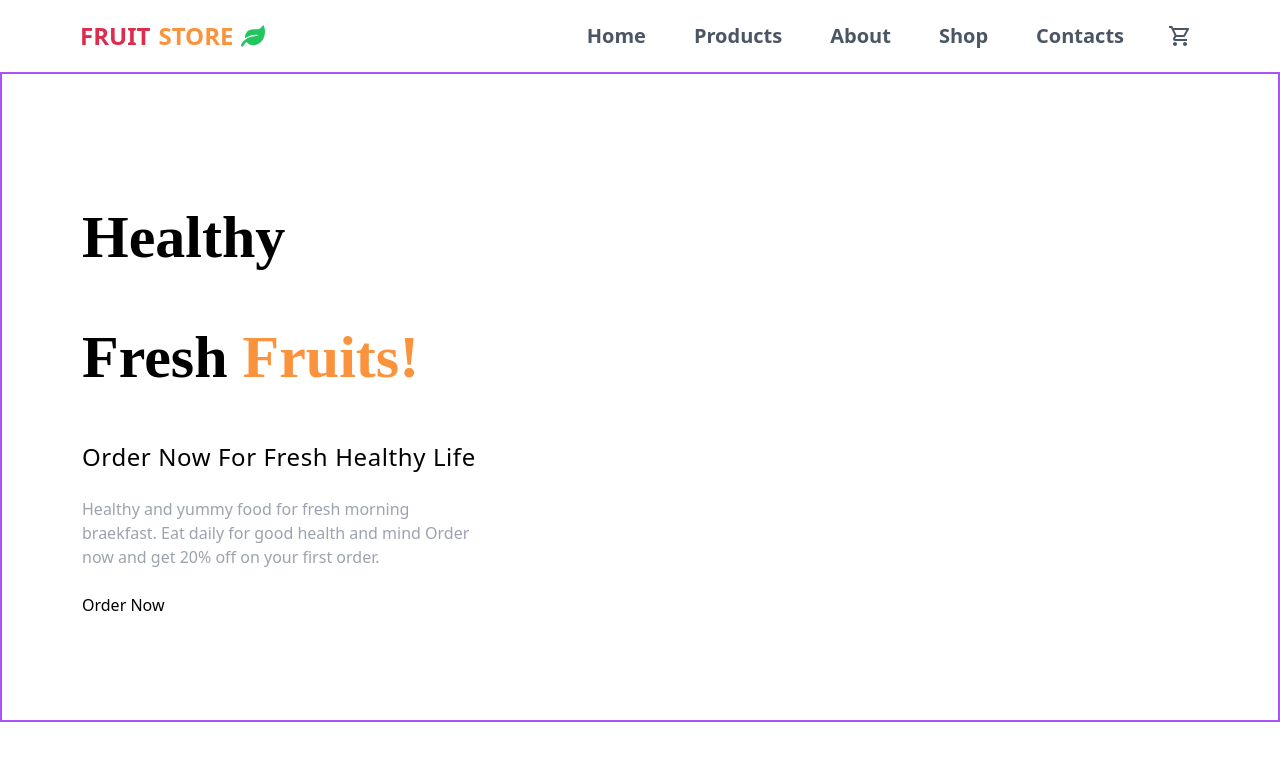
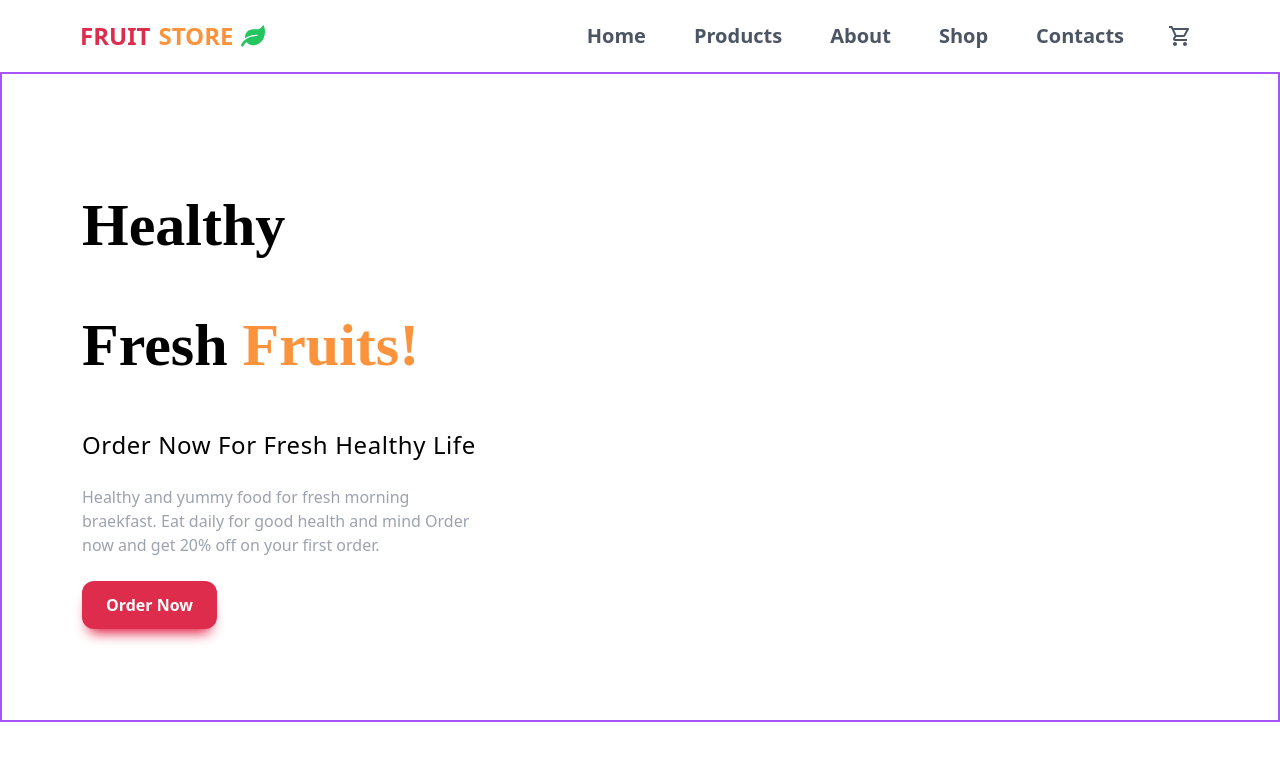
Before and after one commit to septianadip17/slicing-exercise-part5, a React (Vite) app: page / in a window 1280 px wide. Shown: the top 760 px of the page. Built offline with nearby package versions, Linux system fonts and the light colour scheme; a web font is replaced by a local one.

Commit message:
primary btn custom

```diff
--- a/src/index.css
+++ b/src/index.css
@@ -3,3 +3,9 @@
 @tailwind base;
 @tailwind components;
 @tailwind utilities;
+
+@layer components {
+  .primary-btn{
+    @apply bg-primary text-white font-semibold py-3 px-6 rounded-xl shadow-[0px_10px_14px_-7px_#de0029] hover:!scale-110 duration-300;
+  }
+}
```
